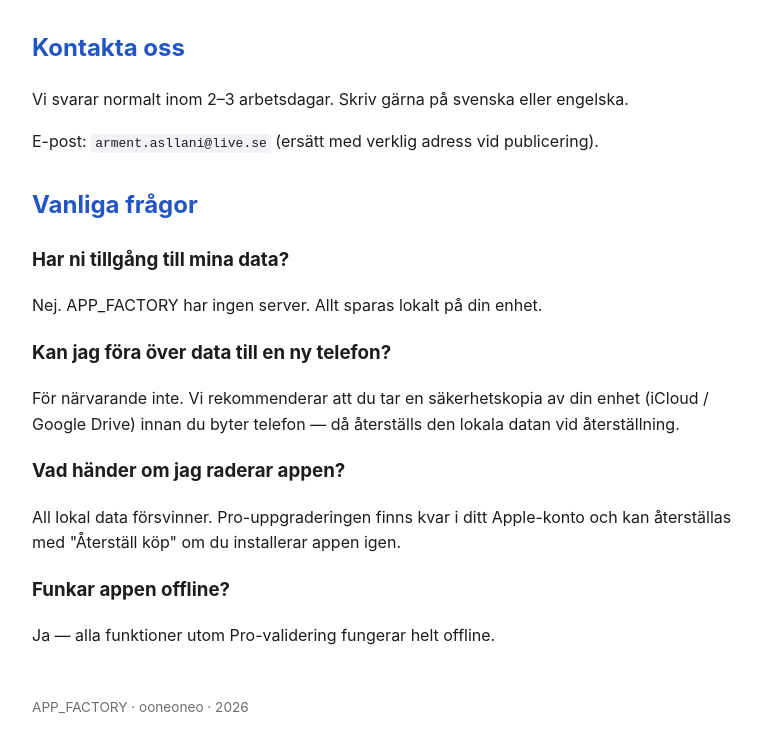
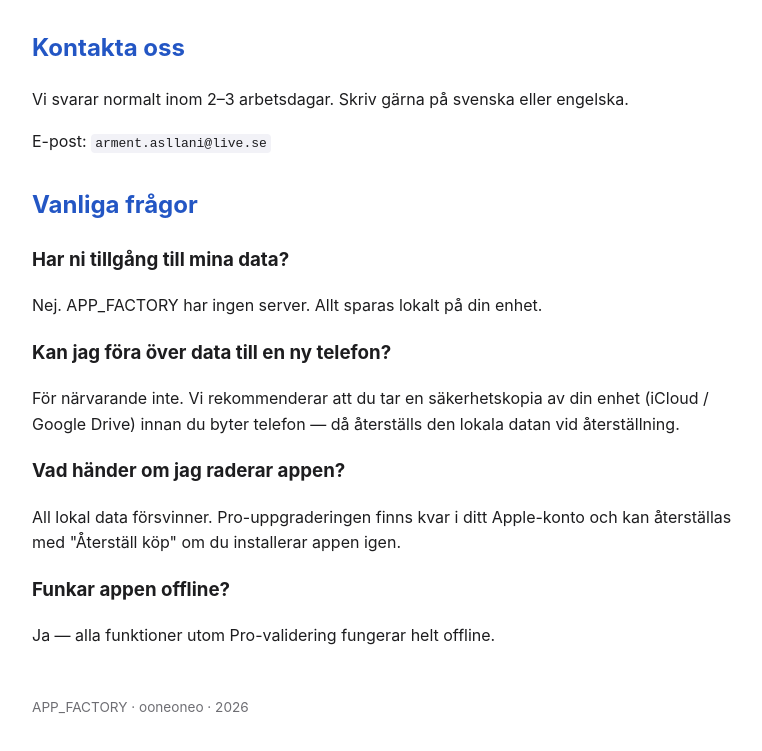
Before and after one commit to ooneoneo/appfactory-support, a website: page support.html in a window 1280 px wide. Shown: the part 804-1555 px from the top of the page, without its empty margins (248-1010 px from the left). Drawn offline with Linux system fonts and the light colour scheme.

Commit message:
site: support

```diff
--- a/support.html
+++ b/support.html
@@ -72,7 +72,7 @@
 
   <h2>Kontakta oss</h2>
   <p>Vi svarar normalt inom 2&ndash;3 arbetsdagar. Skriv gärna på svenska eller engelska.</p>
-  <p>E-post: <code>arment.asllani@live.se</code> (ersätt med verklig adress vid publicering).</p>
+  <p>E-post: <code>arment.asllani@live.se</code></p>
 
   <h2>Vanliga frågor</h2>
 
```
